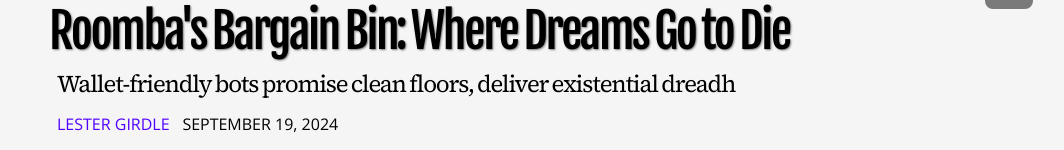
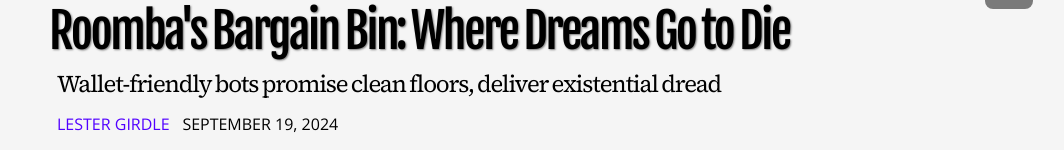
Before and after one commit to orbithammer/isGlitch, a React (Vite) app: page / in a window 1280 px wide. Shown: the part 727-877 px from the top of the page, without its empty margins (119-1183 px from the left). Built offline with nearby package versions, Linux system fonts and the light colour scheme; a web font is replaced by a local one.

Commit message:
Update articles.ts

```diff
--- a/src/data/articles.ts
+++ b/src/data/articles.ts
@@ -3223,7 +3223,7 @@ export const articlesData = [
         img: `/images/20240919-roombas-bargain-bin.webp`,
         alt: `A circular robot vacuum tangled in a mess of spaghetti and sauce, happy toddler covered in spaghetti and sauce sitting on living room carpet in the background`,
         header: `Roomba's Bargain Bin: Where Dreams Go to Die`,
-        subhead: `Wallet-friendly bots promise clean floors, deliver existential dreadh`,
+        subhead: `Wallet-friendly bots promise clean floors, deliver existential dread`,
         tags: [`Roomba`],
         author: `Lester Girdle`,
         datePublished: new Date(2024,8,19,15),
```
